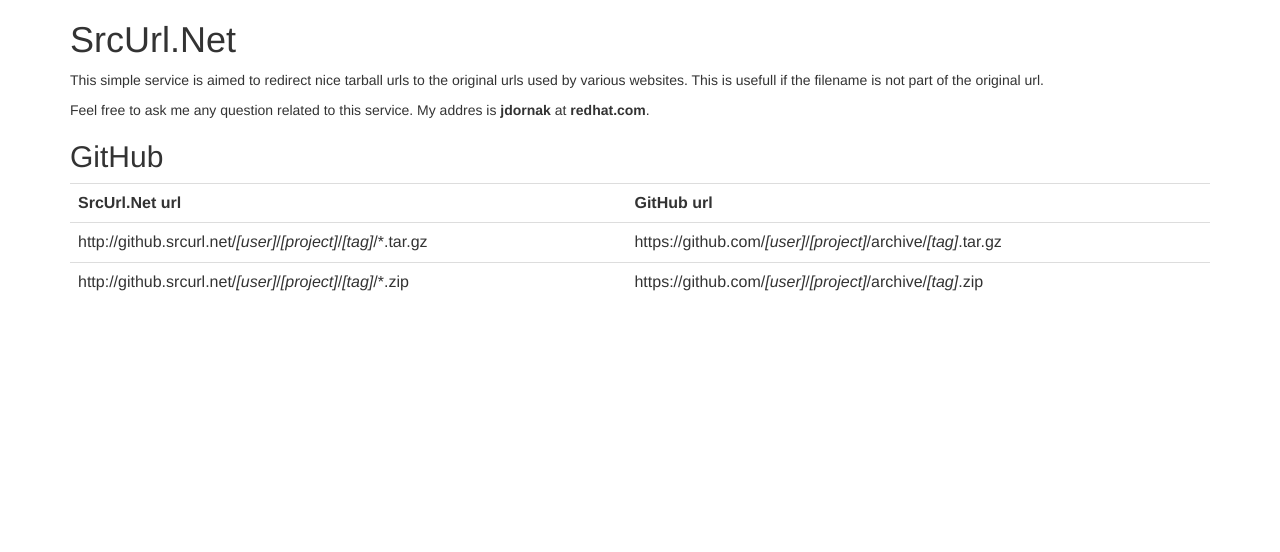
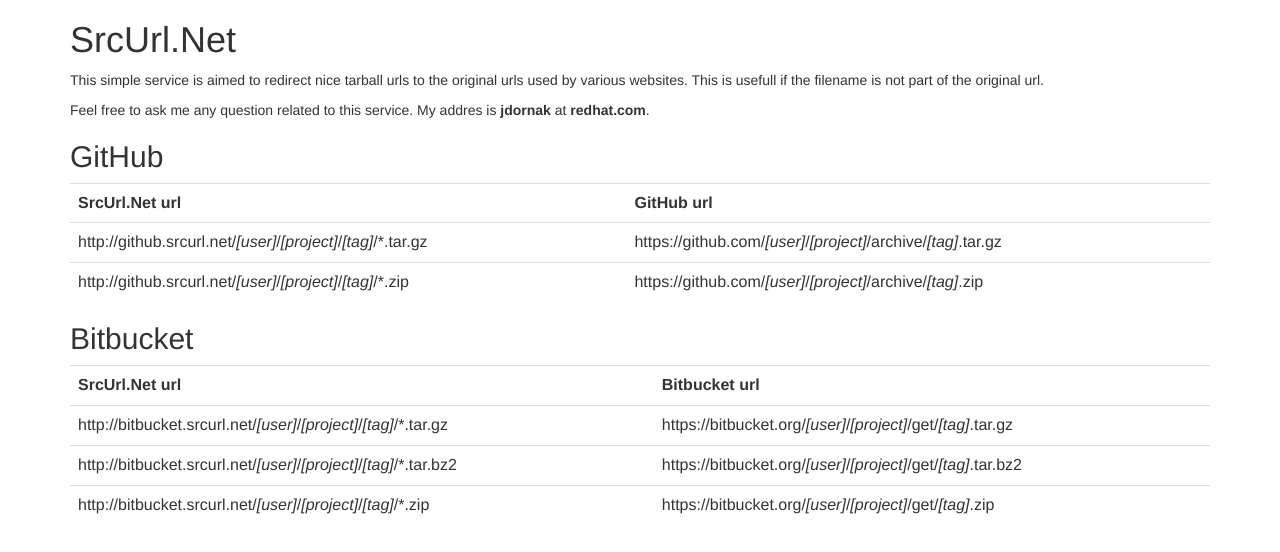
Before and after one commit to misli/srcurl.net, a plain HTML site: page htdocs/index.html in a window 1280 px wide. Drawn offline with nearby package versions, Linux system fonts and the light colour scheme.

Commit message:
Add Bitbucket redirections

```diff
--- a/htdocs/index.html
+++ b/htdocs/index.html
@@ -29,6 +29,26 @@
                     <td>https://github.com/<i>[user]</i>/<i>[project]</i>/archive/<i>[tag]</i>.zip</td>
                 </tr>
             </table>
+
+            <h2>Bitbucket</h2>
+            <table class="table">
+                <tr>
+                    <th>SrcUrl.Net url</th>
+                    <th>Bitbucket url</th>
+                </tr>
+                <tr>
+                    <td>http://bitbucket.srcurl.net/<i>[user]</i>/<i>[project]</i>/<i>[tag]</i>/*.tar.gz</td>
+                    <td>https://bitbucket.org/<i>[user]</i>/<i>[project]</i>/get/<i>[tag]</i>.tar.gz</td>
+                </tr>
+                <tr>
+                    <td>http://bitbucket.srcurl.net/<i>[user]</i>/<i>[project]</i>/<i>[tag]</i>/*.tar.bz2</td>
+                    <td>https://bitbucket.org/<i>[user]</i>/<i>[project]</i>/get/<i>[tag]</i>.tar.bz2</td>
+                </tr>
+                <tr>
+                    <td>http://bitbucket.srcurl.net/<i>[user]</i>/<i>[project]</i>/<i>[tag]</i>/*.zip</td>
+                    <td>https://bitbucket.org/<i>[user]</i>/<i>[project]</i>/get/<i>[tag]</i>.zip</td>
+                </tr>
+            </table>
         </div>
     </body>
 </html>
```
Also changed, not shown: 2 other files.
